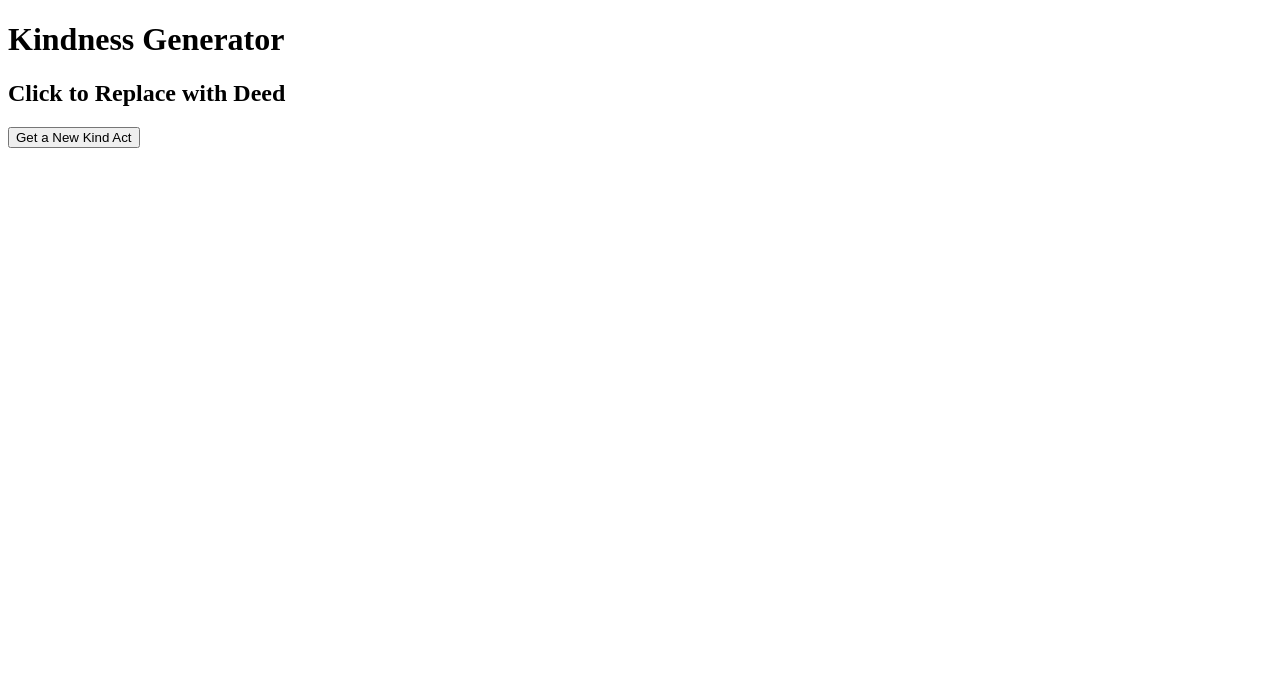
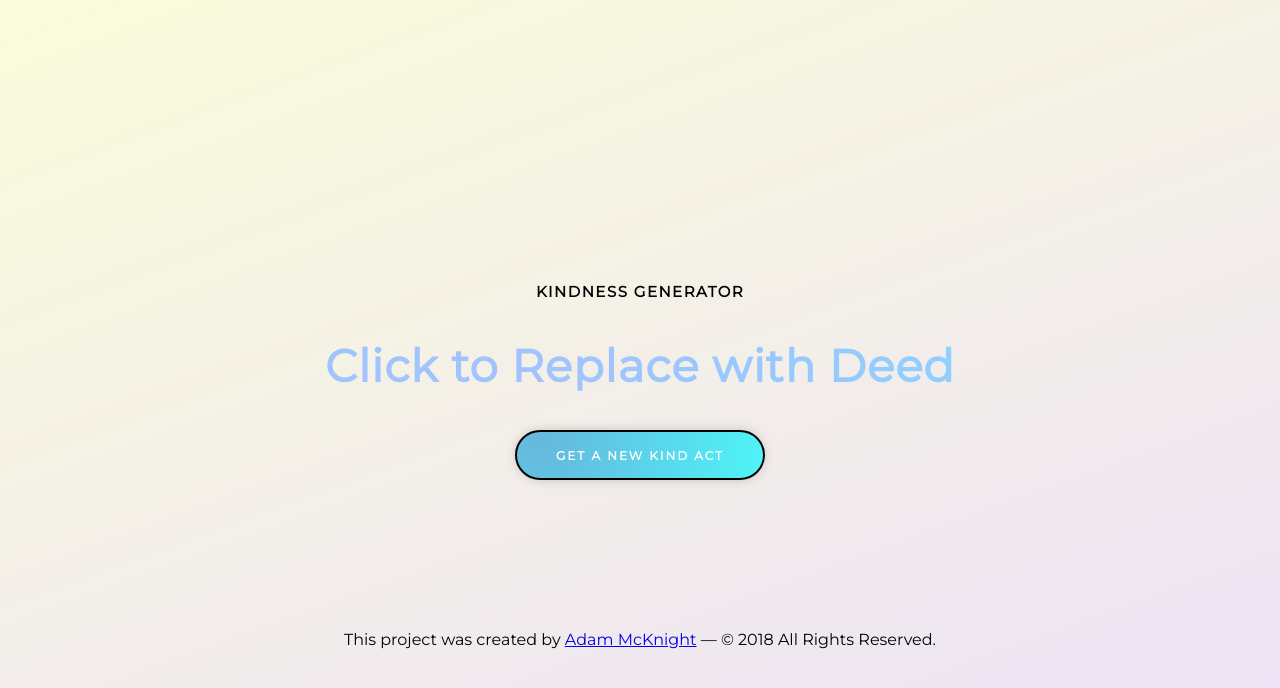
Before and after one commit to apmcknight/kindIdeas, a plain HTML site: page index.html in a window 1280 px wide. Drawn offline with Linux system fonts and the light colour scheme.

Commit message:
Added styling and a copyright footer to the page.

```diff
--- a/application.js
+++ b/application.js
@@ -4,14 +4,14 @@
 var kind = [
     "Smile at a random person! 😀",
     "Open the door for someone when entering a building.",
-    "Pay for the the Coffee or Meal of the person behind you.",
+    "Pay for the the Coffee or Meal \n of the person behind you.",
     "Tell someone they look perfect today!",
     "Give someone a $20 bill and walk away.",
     "Leave a bottle of watter inside your mailbox.",
     "After shoping, help someone put the bags in their car.",
-    "Close your eyes, and scroll through your contacts. Call the person you land on, and tell them 'You're Worth It!' ",
+    "Close your eyes, and scroll through your contacts. Call the person \n you land on, and tell them 'You're Worth It!' ",
     "Hug a member of your family",
-    "While at the checkout, buy a giftcard; Then give it to someone walking in!"]
+    "While at the checkout, buy a giftcard; \n Then give it to someone walking in!"]
 
 
 
--- a/index.html
+++ b/index.html
@@ -5,13 +5,13 @@
     <meta http-equiv="X-UA-Compatible" content="IE=edge">
     <title>Kind Ideas</title>
     <meta name="viewport" content="width=device-width, initial-scale=1">
-    <link rel="stylesheet" type="text/css" media="screen" href="main.css" />
+    <link href="https://fonts.googleapis.com/css?family=Montserrat" rel="stylesheet">     <link rel="stylesheet" type="text/css" media="screen" href="style.css" />
     <script src="main.js"></script>
 </head>
 <body>
     <h1>Kindness Generator</h1>
 
-    <div>
+    <div class="contentBox">
         <h2 id="kindDeed"><!-- This is Where the Kind Act will be generated --></h2>
         <h2 id="placeholder">Click to Replace with Deed</h2>
 
@@ -19,6 +19,12 @@
 
     <button onclick="newDeed(); hidePlaceholder();">Get a New Kind Act</button>
 
+    <footer>
+        <p>This project was created by <a href="http://www.adammcknight.co" target="_blank">Adam McKnight</a>
+        &mdash; &copy; 2018 All Rights Reserved.
+        </p>
+    </footer>
+
     <script src="application.js"></script>
 </body>
 </html>
--- a/style.css
+++ b/style.css
@@ -0,0 +1,70 @@
+body{
+    font-family: 'Montserrat', sans-serif;
+    text-align: center;
+    margin-top: 22%;
+    margin-bottom: 22%;
+    background: linear-gradient(-20deg, #e9defa 0%, #fbfcdb 100%);
+}
+
+h1{
+    font-weight: light;
+    font-size: 15px;
+    letter-spacing: 1.5px;
+    text-transform: uppercase;
+}
+
+footer{
+    margin-top: 150px;
+}
+button{
+    width: 250px;
+    height: 50px;
+
+    /* Font Settings */
+    color: white;
+    font-family: 'Montserrat', sans-serif;
+    font-weight: bolder;
+    font-size: 9pt;
+    letter-spacing: 2px;
+    text-transform: uppercase;
+
+    /* Background & Button Style Settings */
+    background: radial-gradient( circle farthest-corner at 10% 20%,  rgba(102,183,220,1) 0%, rgba(78,244,248,1) 100.2% );
+    border-radius: 100px;
+    border-style: solid;
+    -webkit-box-shadow: 0px 0px 21px -6px rgba(0,0,0,0.64);
+    -moz-box-shadow: 0px 0px 21px -6px rgba(0,0,0,0.64);
+    box-shadow: 0px 0px 15px -6px rgba(0,0,0,0.45);
+
+    /* Transitions */
+    -webkit-transition-duration: 0.4s;
+
+    /* For Safari */
+    transition-duration: 0.4s;
+}
+
+button:hover {
+    box-shadow: 0 12px 16px 0 rgba(0,0,0,0.24),0 17px 50px 0 rgba(0,0,0,0.19);
+    cursor: pointer;
+
+    /* Transitions */
+    -webkit-transition-duration: 0.4s;
+
+    /* For Safari */
+    transition-duration: 0.4s;
+}
+
+#placeholder, #kindDeed{
+    font-weight: bold;
+    font-size: 45px;
+    letter-spacing: 1px;
+    padding-left: 250px;
+    padding-right: 250px;
+
+    /* Font Background Settings */
+    background-image: -webkit-gradient( linear, left top, right top, color-stop(.45, #a1c4fd), color-stop(0.98, #82d7ff));
+    background-image: gradient( linear, left top, right top, color-stop(0, #a1c4fd), color-stop(0.15, #82d7ff));
+    color:transparent;
+    -webkit-background-clip: text;
+    background-clip: text;
+}
```
